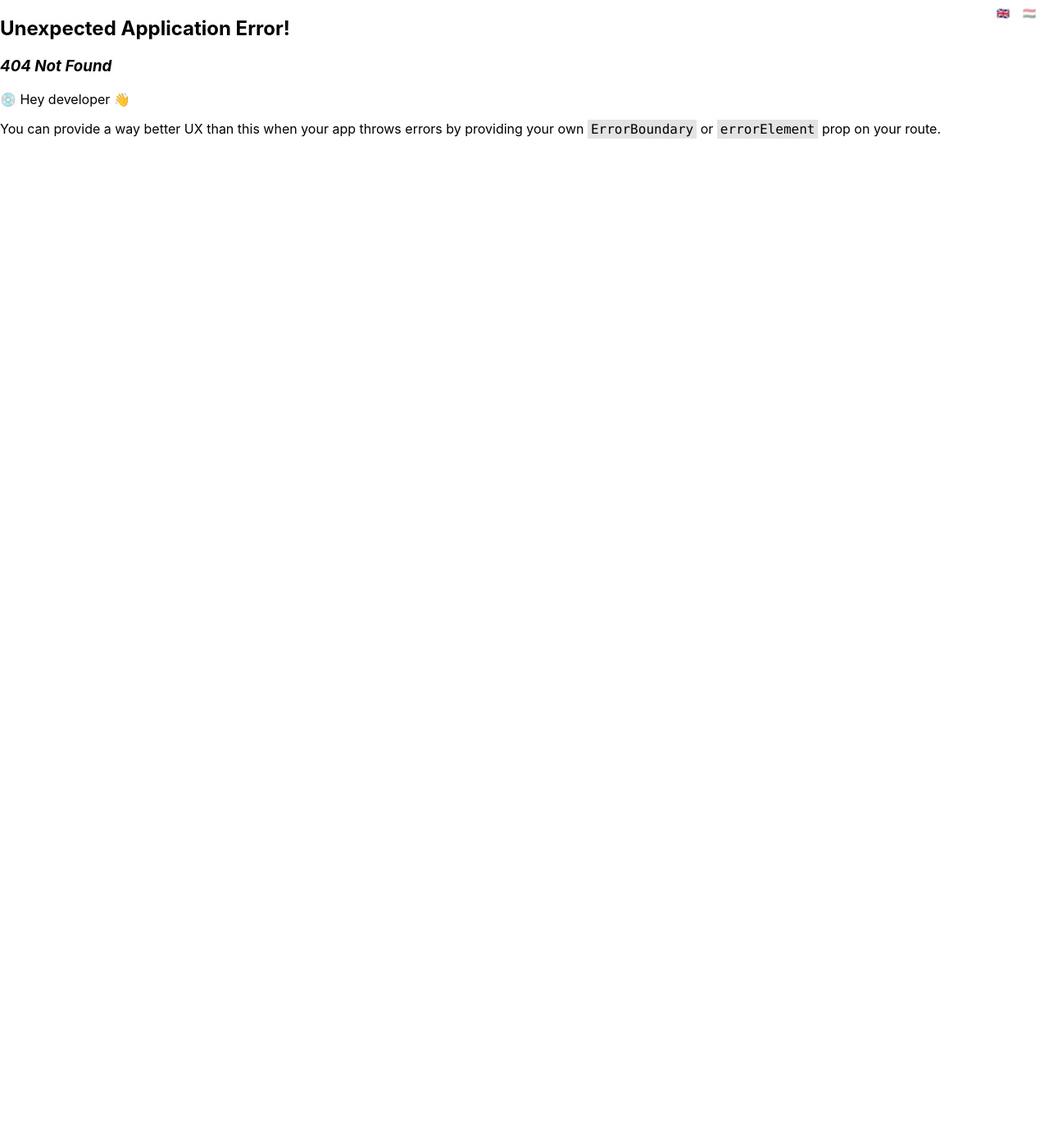
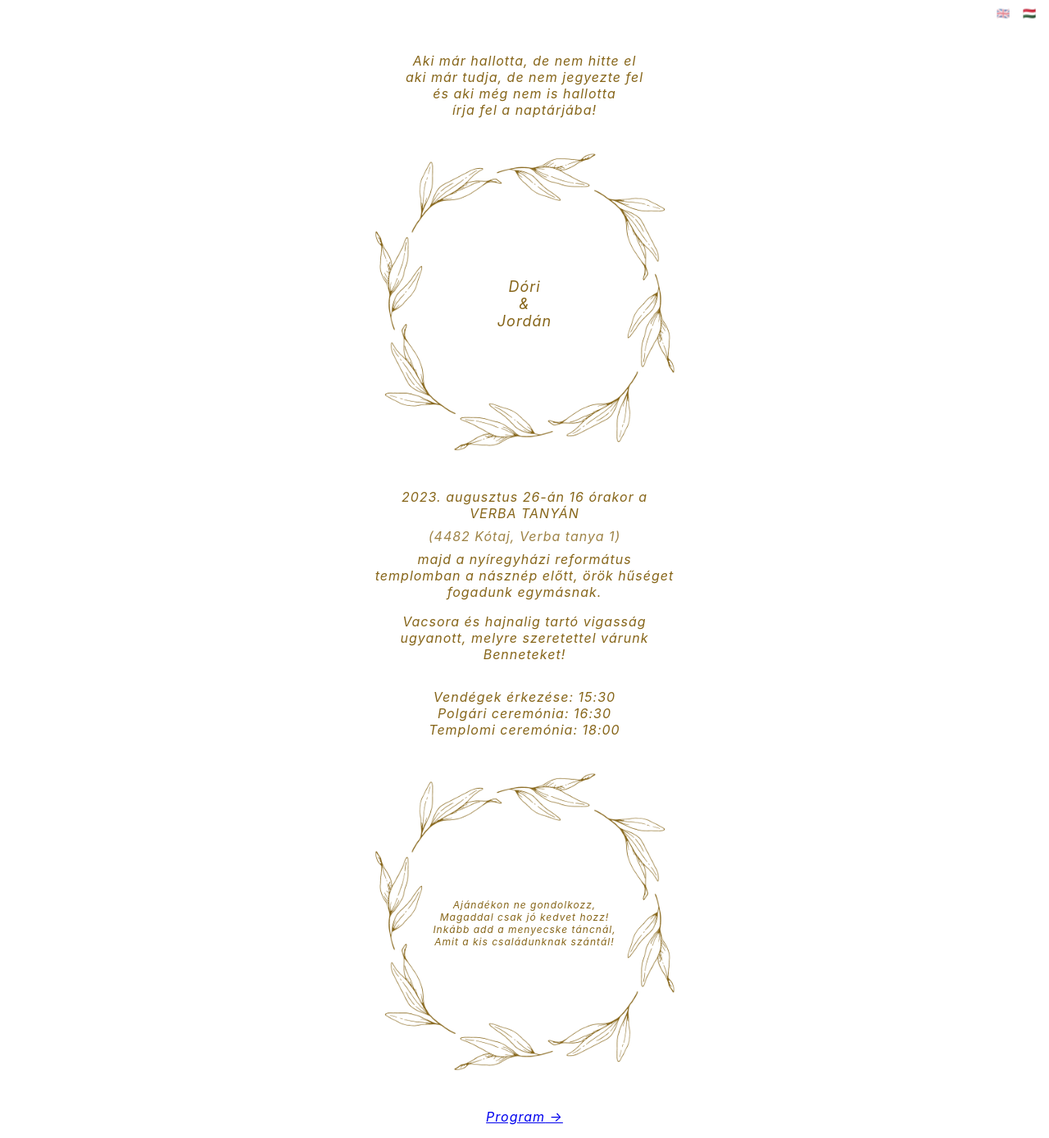
Before and after one commit to szalontaijordan/doriesjordanegybekelnek, a React (Create React App) app: page /meghivo in a window 1280 px wide. Before the commit this address had no page. Shown: the whole page at 82% size. Before the commit the page ends 800 px from the top, so only its background shows below. Built offline with nearby package versions, Linux system fonts and the light colour scheme.

Commit message:
feat: add invitation

```diff
--- a/src/App.css
+++ b/src/App.css
@@ -238,3 +238,75 @@
 .lang-selector button:not(.active) {
   opacity: 0.5;
 }
+
+.invitation {
+  max-width: 760px;
+  padding: 16px;
+  padding-top: 64px;
+  margin: 0 auto;
+}
+
+.invitation div {
+  text-align: center;
+  letter-spacing: 1px;
+  font-style: italic;
+  color: #866519;
+  font-weight: 400;
+}
+
+.invitation .img img {
+  width: 100%;
+  max-width: 400px;
+  top: 50%;
+  left: 50%;
+  transform: translate(-50%, -50%);
+  display: block;
+  position: absolute;
+}
+.invitation .img {
+  min-height: 420px;
+  position: relative;
+  display: flex;
+  align-items: center;
+  justify-content: center;
+}
+.invitation .text-container {
+  position: relative;
+}
+.invitation .top,
+.invitation .bottom,
+.invitation .img {
+  margin-bottom: 16px;
+}
+
+.mt {
+  margin-top: 16px;
+}
+
+.top2 {
+  margin-top: 32px;
+}
+
+.invitation .img2 img {
+  opacity: 0.3;
+}
+
+@media screen and (min-width: 420px) {
+  .invitation .img2 img {
+    opacity: 1;
+  }
+}
+
+.invitation .brackets {
+  margin-top: 8px;
+  margin-bottom: 8px;
+  opacity: 0.8;
+}
+
+.img .text-container {
+  font-size: 18px;
+}
+
+.img2 .text-container {
+  font-size: 12px;
+}
--- a/src/App.js
+++ b/src/App.js
@@ -2,6 +2,7 @@ import { addDays, addHours, addMinutes, addMonths, addSeconds, addWeeks, addYear
 import { useState, useEffect, useContext } from 'react';
 
 import { createBrowserRouter, RouterProvider } from 'react-router-dom';
+import Invitation from './Invitation';
 
 import './App.css';
 import { I18NContext, useI18N } from './i18n';
@@ -14,15 +15,27 @@ const router = createBrowserRouter([
     {
         path: "/countdown",
         element: <CountDown />,
-      },
+    },
     {
         path: '/program',
         element: <Agenda />,
+    },
+    {
+        path: '/agenda',
+        element: <Agenda />,
+    },
+    {
+        path: '/meghivo',
+        element: <Invitation />,
+    },
+    {
+        path: '/invitation',
+        element: <Invitation />,
     }
 ]);
 
 function App() {
-    const [lang, setLang] = useState(navigator.language === 'hu-HU' ? 'hu' : 'en');
+    const [lang, setLang] = useState('hu');
 
     return <I18NContext.Provider value={{ lang, setLang }}>
         <LangSelector />
@@ -43,6 +56,10 @@ const minItemSize = 42;
 
 function Agenda() {
     const { dowShort, events, aug, fullDate } = useI18N();
+
+    useEffect(() => {
+        window.scrollTo(0, 0);
+    }, []);
 
     useEffect(() => {
         const onScroll = () => {
--- /dev/null
+++ b/src/Invitation.js
@@ -0,0 +1,44 @@
+import { Link } from 'react-router-dom';
+import circle from './circle.png';
+import { useI18N } from './i18n';
+
+function lines(text, key) {
+    const className = [
+        text === '' && 'mt',
+        text.startsWith('(') && text.endsWith(')') && 'brackets'
+    ].filter(Boolean).join(' ');
+    return <div className={className} key={key}>{text}</div>;
+}
+
+function Invitation() {
+    const { invitation } = useI18N();
+
+    return <div className="invitation">
+        <div className="top">
+            {invitation.top1.map(lines)}
+        </div>
+        <div className="img">
+            <img src={circle} alt="circle" />
+            <div className="text-container">
+                {invitation.img1.map(lines)}
+            </div>
+        </div>
+        <div className="bottom">
+            {invitation.bottom1.map(lines)}
+        </div>
+        <div className="top top2">
+            {invitation.top2.map(lines)}
+        </div>
+        <div className="img img2">
+            <img src={circle} alt="circle" />
+            <div className="text-container">
+                {invitation.img2.map(lines)}
+            </div>
+        </div>
+        <div>
+            <Link to="/program">{invitation.agendaLink} →</Link>
+        </div>
+    </div>;
+}
+
+export default Invitation;
--- a/src/i18n.js
+++ b/src/i18n.js
@@ -25,6 +25,43 @@ export const i18n = {
             minutes: 'perc',
             seconds: 'másodperc'
         },
+        invitation: {
+            top1: [
+                'Aki már hallotta, de nem hitte el',
+                'aki már tudja, de nem jegyezte fel',
+                'és aki még nem is hallotta',
+                'írja fel a naptárjába!'
+            ],
+            img1: [
+                'Dóri',
+                '&',
+                'Jordán'
+            ],
+            bottom1: [
+                '2023. augusztus 26-án 16 órakor a',
+                'VERBA TANYÁN',
+                '(4482 Kótaj, Verba tanya 1)',
+                'majd a nyíregyházi református',
+                'templomban a násznép előtt, örök hűséget',
+                'fogadunk egymásnak.',
+                '',
+                'Vacsora és hajnalig tartó vigasság',
+                'ugyanott, melyre szeretettel várunk',
+                'Benneteket!'
+            ],
+            top2: [
+                'Vendégek érkezése: 15:30',
+                'Polgári ceremónia: 16:30',
+                'Templomi ceremónia: 18:00',
+            ],
+            img2: [
+                'Ajándékon ne gondolkozz,',
+                'Magaddal csak jó kedvet hozz!',
+                'Inkább add a menyecske táncnál,',
+                'Amit a kis családunknak szántál!'
+            ],
+            agendaLink: 'Program'
+        },
         plural: (noun, count) => noun
     },
     'en': {
@@ -49,6 +86,45 @@ export const i18n = {
             minutes: 'minute',
             seconds: 'second'
         },
+        invitation: {
+            top1: [
+                'Those who heard but didn\'t believe',
+                'those who knew but didn\'t receive',
+                'and those who haven\'t heard before',
+                'please mark the date and do not ignore!'
+            ],
+            img1: [
+                'Dóri',
+                '&',
+                'Jordán'
+            ],
+            bottom1: [
+                'On the 26th of August, 2023. 16 o\'clock at',
+                'VERBA TANYA',
+                '(Hungary, 4482 Kótaj, Verba tanya 1)',
+                'then at the reformed church of Nyíregyháza',
+                'in front of the wedding guests, gathered to see',
+                'we pledge eternal faith and loyalty.',
+                '',
+                'Join us for dinner and merrymaking all night -',
+                'at the same place - with delight, We lovingly invite',
+                'You to our joyous sight!'
+            ],
+            top2: [
+                'Reception: 15:30',
+                'Wedding ceremony (civil): 16:30',
+                'Wedding ceremony (church): 18:00',
+            ],
+            img2: [
+                'Don\'t worry about the gift you bring',
+                'Just join the bride\'s dance',
+                'and let your heart sing',
+                'Instead of a wrapped surprise',
+                'Contribute to our new life with',
+                'the tradition we prize!'
+            ],
+            agendaLink: 'Agenda'
+        },
         plural: (noun, count) => count === 1 ? noun : `${noun}s`
     }
 };
```
Also changed, not shown: src/circle.png (added).
